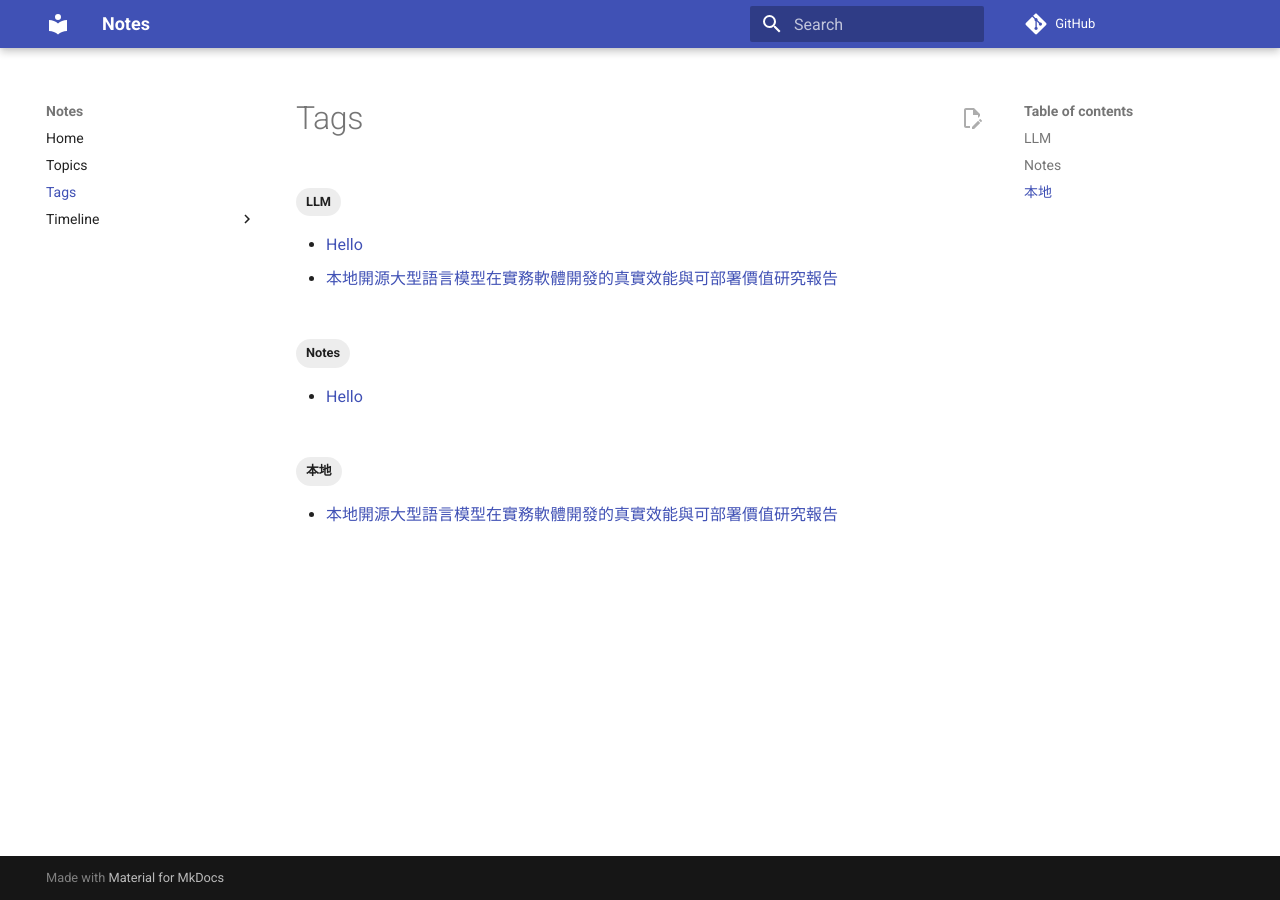
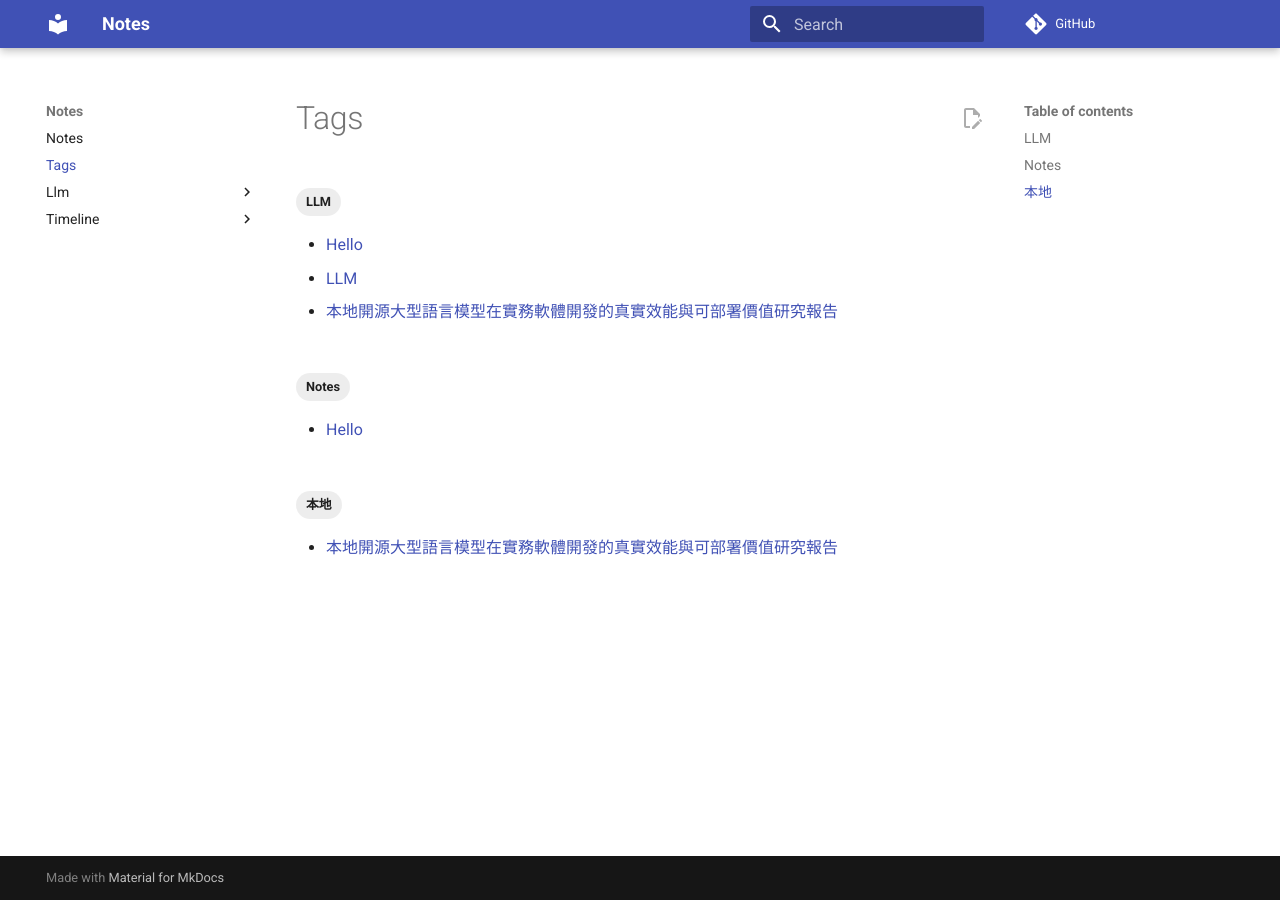
Before and after one commit to PME26Elvis/llm-research-archive, an MkDocs documentation site: the page built from docs/tags.md, in a window 1280 px wide. Built offline with MkDocs 1.6.1 and Material for MkDocs 9.7.7, drawn with Linux system fonts in a browser that asks for light colours; comment, search, counter and statistics services are not loaded; part of the change alters nothing that is shown.

Commit message:
Remove nav:

```diff
--- /dev/null
+++ b/docs/llm/index.md
@@ -0,0 +1 @@
+# LLM
--- a/mkdocs.yml
+++ b/mkdocs.yml
@@ -27,9 +27,3 @@ markdown_extensions:
         - name: mermaid
           class: mermaid
           format: !!python/name:pymdownx.superfences.fence_code_format
-nav:
-  - Home: index.md
-  - Topics: ...
-  - Tags: tags.md
-  - Timeline:
-      - timeline/index.md
```
